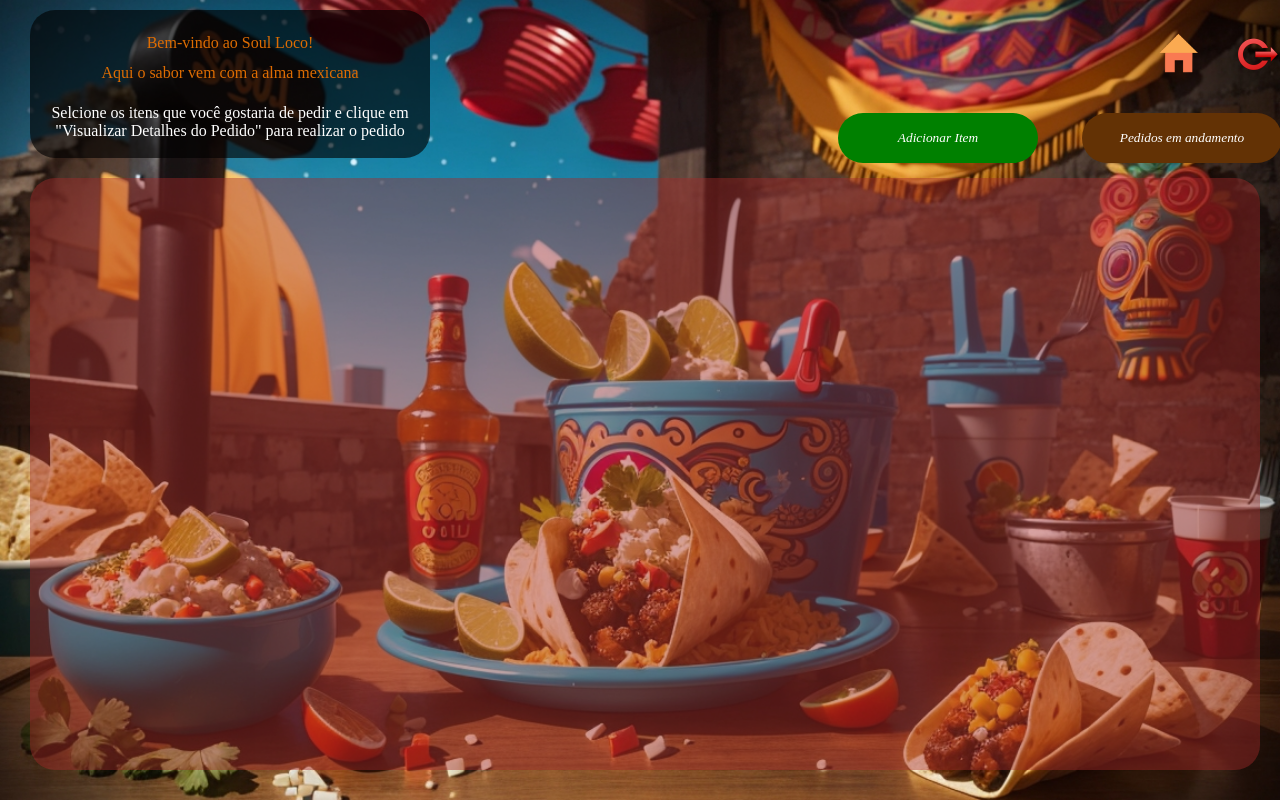
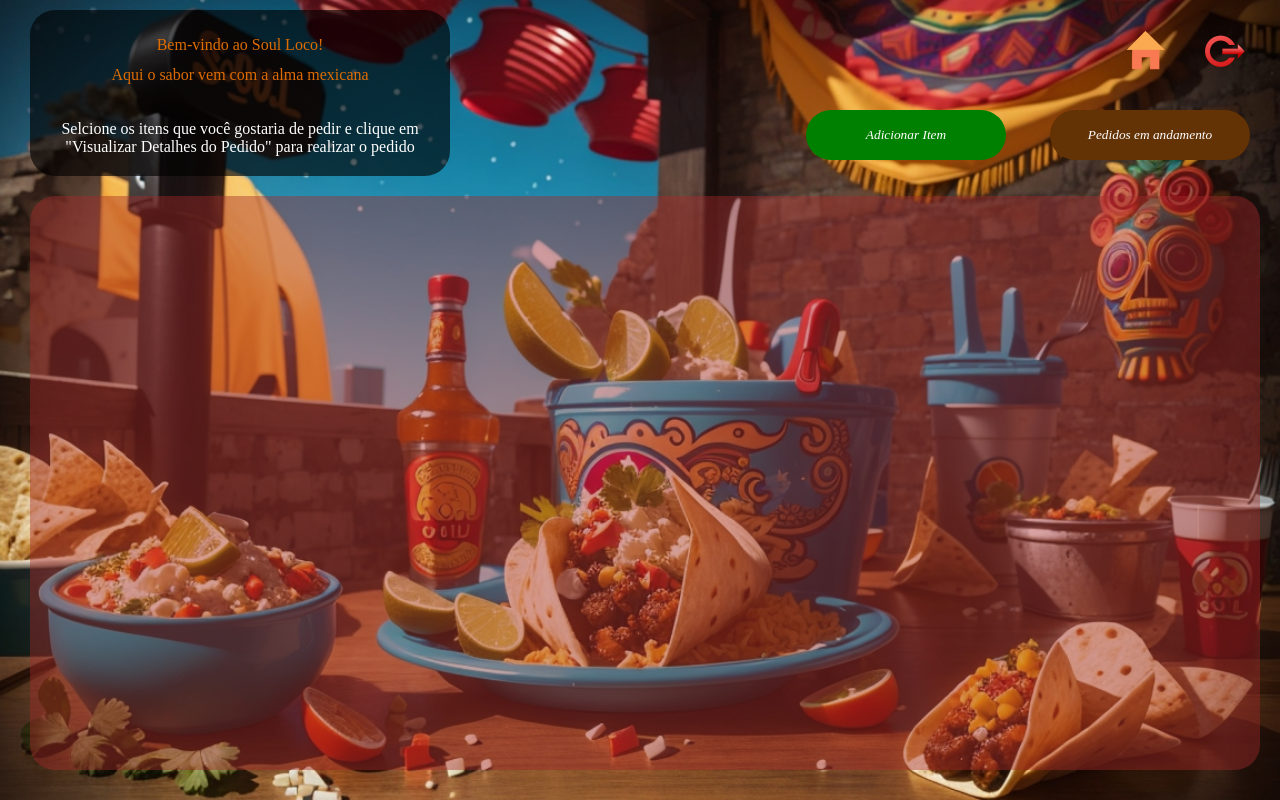
Before and after one commit to Adekb12/Trabalho-Final-ES-SoulLoco, a website: page Implementacao/Frontend/pags/cardapio-gerente.html in a window 1280 px wide. Drawn offline with nearby package versions, Linux system fonts and the light colour scheme; some packages are replaced by stand-ins of ours; no server answers; a script that the page names is missing.

Commit message:
feat: melhorias css

```diff
--- a/Implementacao/Frontend/estilo/cardapio-cliente.css
+++ b/Implementacao/Frontend/estilo/cardapio-cliente.css
@@ -64,6 +64,7 @@ button:hover {
 }
 
 #menu {
+    width: 20%;
     padding: 0px;
     text-align: right;
     background-color: transparent;
--- a/Implementacao/Frontend/estilo/cardapio-gerente.css
+++ b/Implementacao/Frontend/estilo/cardapio-gerente.css
@@ -2,6 +2,8 @@
 
 * {
     color: white;
+    padding: 0px;
+    margin: 0px;
 }
 
 body {
@@ -19,18 +21,26 @@ body {
 }
 
 header {
+    display: flex;
     flex-grow: 0;
     flex-basis: auto;
+    padding-bottom: 20px;
+}
+
+#container {
+    height: fit-content;
+    width: 50%;
+    background-color: transparent;
+    margin: 0px;
+    padding: 0px;
 }
 
 div {
     background-color: rgba(0, 0, 0, 0.623);
-    height: fit-content;
     width: 380px;
-    padding: 2px 10px;
+    padding: 20px;
     border-radius: 25px;
     text-align: center;
-    margin: 0px 0px 20px 0px;
 }
 
 #laranja {
@@ -53,19 +63,19 @@ button:hover {
     cursor: pointer;
 }
 
-form {
-    height: fit-content;
-    width: 450px;
-    position: absolute;
-    left: 65%;
-    top: 2%;
+#menu {
+    width: 50%;
+    padding: 0px;
+    padding-top: 20px;
+    text-align: right;
+    background-color: transparent;
 }
 
 form > p {
     text-align: right;
 }
 
-.formHeader {
+.botaoForm {
     width: 200px;
     height: 50px;
     border-radius: 30px;
--- a/Implementacao/Frontend/estilo/itens-cardapio-gerente.css
+++ b/Implementacao/Frontend/estilo/itens-cardapio-gerente.css
@@ -20,7 +20,7 @@
 
 .card-item-imagem {
     height: 150px;
-    width: 300px;
+    width: 20%;
     border-radius: 8px;
     margin-right: 20px;
 }
@@ -30,7 +30,7 @@
 }
 
 .texto {
-    width: 600px;
+    width: 60%;
     color: white;
     font-family: 'Montserrat';
     font-style: italic;
@@ -43,17 +43,22 @@
     background-color: rgb(221, 108, 2);
     padding: 10px;
     height: fit-content;
-    width: 100px;
+    width: 8%;
     border-radius: 10px;
     font-family: 'Montserrat';
     font-style: italic;
     font-size: medium;
-    margin: 40px 40px;
-    align-items: center;
+    margin: 40px;
 }
 
 #menor {
     font-size: smaller;
+}
+
+#ultimo-linha {
+    width: 12%;
+    text-align: right;
+    margin-right: 20px;
 }
 
 button {
@@ -66,7 +71,6 @@ button:hover {
 
 .editar-item {
     margin-bottom: 20px;
-    margin-top: 10px;
 }
 
 .img-botao {
--- a/Implementacao/Frontend/pags/cardapio-gerente.html
+++ b/Implementacao/Frontend/pags/cardapio-gerente.html
@@ -12,25 +12,28 @@
 
 <body>
     <header>
+        <div id="container">
             <div>
                 <p id="laranja">
                     Bem-vindo ao Soul Loco!<br>
-                Aqui o sabor vem com a alma mexicana <br>
+                    Aqui o sabor vem com a alma mexicana <br> <br>
                 </p>
                 <p>
                     Selcione os itens que você gostaria de pedir e clique em <br>
                     "Visualizar Detalhes do Pedido" para realizar o pedido
                 </p>
             </div>
-        <form action="" method="post">
+        </div>
+        <div id="menu">
+            <form method="post">
                 <p>
-                <button onclick=""><img class="icone" src="../imagens/home.png" alt="Principal" srcset=""></button>
-                <button onclick=""><img class="icone" src="../imagens/botao-logout.png" alt="Sair"
-                        srcset=""></button><br><br><br>
-                <input id="add" class="formHeader" type="submit" value="Adicionar Item">
-                <input id="live" class="formHeader" type="submit" value="Pedidos em andamento">
+                    <button onclick=""><img class="icone" src="../imagens/home.png" alt="Principal"></button>
+                    <button onclick=""><img class="icone" src="../imagens/botao-logout.png" alt="Sair"></button><br><br><br>
+                    <input id="add" class="botaoForm" type="submit" value="Adicionar Item">
+                    <input id="live" class="botaoForm" type="submit" value="Pedidos em andamento">
                 </p>
             </form>
+        </div>
     </header>
     <main>
         <iframe src="itens-cardapio-gerente.html" frameborder="0"></iframe>
--- a/Implementacao/Frontend/pags/itens-cardapio-gerente.html
+++ b/Implementacao/Frontend/pags/itens-cardapio-gerente.html
@@ -33,7 +33,7 @@
 
                             <p class="card-item-preco"><span id="menor">Preço:</span> <br> <br> R$ ${item.preco}</p>
 
-                            <p>
+                            <p id="ultimo-linha">
                                 <button class="editar-item" data-id="${item.iditem}" data-img="${item.imagem}" data-nm="${item.nome}" data-dcs="${item.descricao}" data-pc="${item.preco}"><img class="img-botao" src="../imagens/editar.png" alt="Editar item"></button> <br>
 
                                 <button class="remover-item" data-id="${item.iditem}" data-nome="${item.nome}"><img class="img-botao" src="../imagens/lixeira.png" alt="Remover item"</button>
```
Also changed, not shown: Implementacao/Frontend/estilo/itens-cardapio-cliente.css (+10 -4 lines), Implementacao/Frontend/pags/cardapio-cliente.html (+2 -2 lines), Implementacao/Frontend/pags/itens-cardapio-cliente.html (+2 -0 lines), Implementacao/Frontend/script/login.js (deleted, +0 -51 lines). Lines whose indentation alone changed are shown as unchanged.
